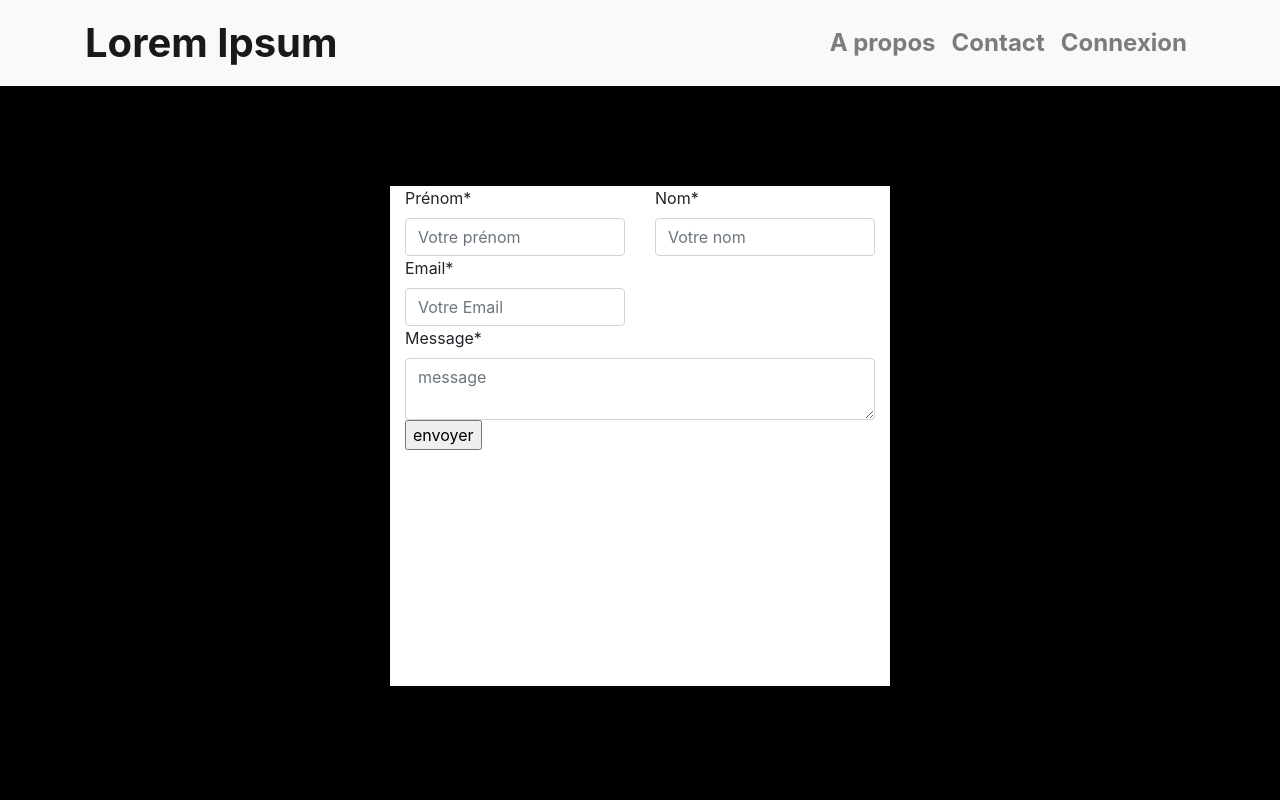
After one commit to CLR60/WebSite-Generator, a PHP site: page /contact.php in a window 1280 px wide. The commit adds this page. Run offline with PHP 8.4, Linux system fonts and the light colour scheme.

Commit message:
add page contact

```diff
--- /dev/null
+++ b/contact.php
@@ -0,0 +1,48 @@
+<head>
+	<meta charset="utf-8">
+	<title>Lorem Ipsum</title>
+	<!-- CDN bootstrap -->
+	<link rel="stylesheet" href="https://maxcdn.bootstrapcdn.com/bootstrap/4.5.2/css/bootstrap.min.css">
+	<script src="https://ajax.googleapis.com/ajax/libs/jquery/3.5.1/jquery.min.js"></script>
+	<script src="https://cdnjs.cloudflare.com/ajax/libs/popper.js/1.16.0/umd/popper.min.js"></script>
+	<script src="https://maxcdn.bootstrapcdn.com/bootstrap/4.5.2/js/bootstrap.min.js"></script>
+	<link rel="stylesheet" href="https://use.fontawesome.com/releases/v5.7.0/css/all.css" integrity="sha384-lZN37f5QGtY3VHgisS14W3ExzMWZxybE1SJSEsQp9S+oqd12jhcu+A56Ebc1zFSJ" crossorigin="anonymous">
+	<!-- lien vers le css -->
+	<link rel="stylesheet" type="text/css" href="css/contactStyle.css">
+</head>
+	<body>
+
+	<?php
+	require("navbar.php");
+	?>
+
+	<section id="moduleContact">
+		<div class="container">
+			<form id="contact-form" method="post" action="">
+					<div class="row">
+						<div class="col-md-6">
+							<label for="prenom">Prénom*</label>
+							<input type="text" id="prenom" name="prenom" required="" class="form-control" placeholder="Votre prénom" value="">
+						</div>
+						<div class="col-md-6">
+							<label for="nom">Nom*</label>
+							<input type="text" id="nom" name="nom" required="" class="form-control" placeholder="Votre nom" value="">
+						</div>
+						<div class="col-md-6">
+							<label for="email">Email*</label>
+							<input type="text" id="email" name="email" required="" class="form-control" placeholder="Votre Email" value="">
+						</div>
+						<div class="col-md-12">
+							<label for="message">Message*</label>
+							<textarea id="message" name="message" required="" class="form-control" placeholder="message"></textarea>
+						</div>
+						<div class="col-md-12">
+							<input type="submit" name="submit" class="button" value="envoyer">
+						</div>
+					</div>
+				</form>
+		</div>
+	</section>
+
+
+	</body>
--- /dev/null
+++ b/css/contactStyle.css
@@ -0,0 +1,11 @@
+body{
+	background-color: #000;
+}
+
+#moduleContact{
+	background-color: #FFF;
+	width: 500px;
+	height: 500px;
+	margin: auto;
+	margin-top: 100px;
+}
--- a/index.php
+++ b/index.php
@@ -9,7 +9,6 @@
 	<script src="https://cdnjs.cloudflare.com/ajax/libs/popper.js/1.16.0/umd/popper.min.js"></script>
 	<script src="https://maxcdn.bootstrapcdn.com/bootstrap/4.5.2/js/bootstrap.min.js"></script>
 	<link rel="stylesheet" href="https://use.fontawesome.com/releases/v5.7.0/css/all.css" integrity="sha384-lZN37f5QGtY3VHgisS14W3ExzMWZxybE1SJSEsQp9S+oqd12jhcu+A56Ebc1zFSJ" crossorigin="anonymous">
-	<link rel="stylesheet" type="text/css" href="css/indexStyle.css">
 	<!-- lien vers le css -->
 	<link rel="stylesheet" type="text/css" href="css/indexStyle.css">
 </head>
--- a/navbar.php
+++ b/navbar.php
@@ -14,7 +14,7 @@
                     <a class="nav-link" data-toggle="modal" data-target="#projet">A propos</a>
                 </li>
                 <li class="nav-item">
-                    <a class="nav-link" href="#">Contact</a>
+                    <a class="nav-link" href="contact.php">Contact</a>
                 </li>
                 <li class="nav-item">
                     <a class="nav-link" href="#">Connexion</a>
```
Also changed, not shown: admin.php (added), css/adminStyle.css (added).
